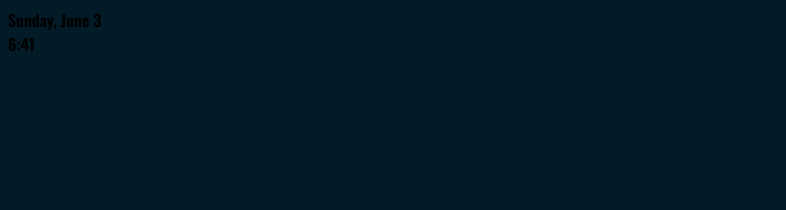
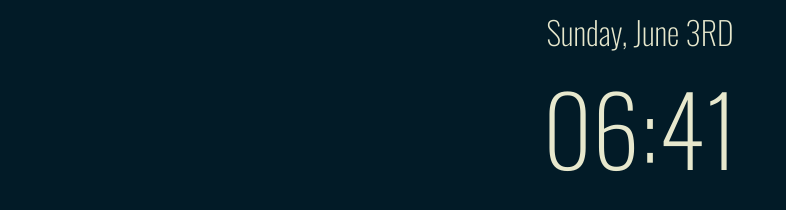
Before and after one commit to MichaelDillie/dashStartPage, a website: page index.html in a window 1280 px wide. Shown: the whole page, without its empty margins (0-786 px from the left). Drawn offline with nearby package versions, Linux system fonts and the light colour scheme.

Commit message:
Date and Time are functionaly complete

```diff
--- a/index.html
+++ b/index.html
@@ -5,7 +5,7 @@
   <meta charset="UTF-8">
   <meta name="viewport" content="width=device-width, initial-scale=1.0">
   <meta http-equiv="X-UA-Compatible" content="ie=edge">
-  <link href="https://fonts.googleapis.com/css?family=Oswald:600" rel="stylesheet">
+  <link href="https://fonts.googleapis.com/css?family=Oswald:200,600" rel="stylesheet">
   <link rel="stylesheet" href="./style.css">
   <script src="https://ajax.googleapis.com/ajax/libs/jquery/3.3.1/jquery.min.js"></script>
   <title>Dash Start Page</title>
@@ -47,6 +47,9 @@
           case "-W":
             wakaTime();
             break;
+          case "-I":
+            replIt();
+            break;
           default:
             {
               if (command[0] != "-") {
@@ -79,6 +82,10 @@
           window.open("https://wakatime.com/dashboard");
         }
 
+        function replIt() {
+          window.open("http://repl.it/languages/JavaScript");
+        }
+
         return false;
       }
     }
--- a/main.js
+++ b/main.js
@@ -4,24 +4,48 @@ $(document).ready(function () {
   ];
   var days = ["Sunday", "Monday", "Tuesday", "Wednesday", "Thursday", "Friday", "Saturday"];
 
-  var currentdate = new Date();
-  var currentMont = months[currentdate.getMonth()];
-  var currentDay = currentdate.getDate();
-  var currentWeekDay = days[currentdate.getDay()];
-  var date = currentWeekDay + ", " + currentMont + " " + currentDay;
-  console.log(date);
+  function dateFunc() {
+    var currentDate = new Date();
+    currentMonth = months[currentDate.getMonth()];
+    currentDay = currentDate.getDate();
+    currentWeekDay = days[currentDate.getDay()];
 
-  var currentHour = currentdate.getHours();
-  var currentMin = currentdate.getMinutes();
-  var time = currentHour + ":" + currentMin;
-  console.log(time);
+    function ordinalCheck() {
+      var currentDayString = currentDay.toString();
 
-  var dateDiv = $("#date");
-  var timeDiv = $("#time");
+      if (currentDayString.endsWith(1)) {
+        currentDay += "ST";
+      } else if (currentDayString.endsWith(2)) {
+        currentDay += "ND";
+      } else if (currentDayString.endsWith(3)) {
+        currentDay += "RD";
+      } else {
+        currentDay += "TH";
+      }
+    }
+    ordinalCheck();
+    document.getElementById("date").innerHTML = currentWeekDay + ", " + currentMonth + " " + currentDay;
+    setTimeout(function () {
+      dateFunc();
+    }, 60000);
+  }
+  dateFunc();
 
-  function test() {
-    dateDiv.text(date);
-    timeDiv.text(time);
+  function runTimefunc() {
+    function checkTime(i) {
+      return (i < 10) ? "0" + i : i;
+    }
+
+    function timeFunc() {
+      var currentTime = new Date();
+      currentHour = checkTime(currentTime.getHours());
+      currentMin = checkTime(currentTime.getMinutes());
+      document.getElementById("time").innerHTML = currentHour + ":" + currentMin;
+      setTimeout(function () {
+        timeFunc()
+      }, 500);
+    }
+    timeFunc();
   }
-  test();
+  runTimefunc();
 });
--- a/style.css
+++ b/style.css
@@ -6,7 +6,7 @@ input {
   background-color: #021B27;
   border: 0px;
   width: 90%;
-  font-size: 3em;
+  font-size: 4em;
   font-weight: 600;
   outline: none;
   color: transparent;
@@ -18,5 +18,17 @@ input {
   height: 4em;
   width: 100%;
   text-align: center;
-  margin-top: 25%
+  margin-top: 10%
 }
+
+#clock-wrapper {
+  text-align: center;
+  color: #E7E8CD;
+  font-weight: 200;
+}
+#time {
+  font-size: 6em;
+}
+#date {
+  font-size: 2em;
+}
```
